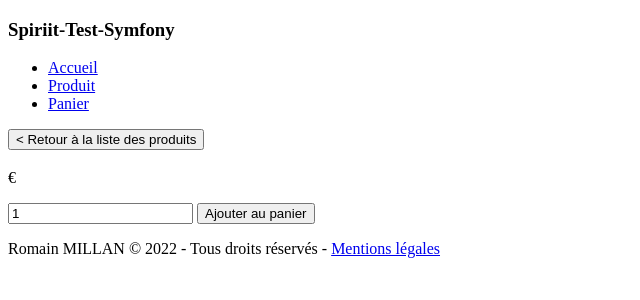
After one commit to RomainMILLAN-IUT-MTPSETE/Spiriit-SymfonyTest, a Symfony app: template templates/products/show.html.twig in a window 1280 px wide. The commit adds this page. Shown: the top 300 px of the page, without its empty margins (0-640 px from the left). Run offline with Twig, Linux system fonts and the light colour scheme; the template is opened without the code that fills it, so the values that code supplies are empty; some libraries are stand-ins or nearby versions.

Commit message:
Produits Détails

```diff
--- a/templates/products/list.html.twig
+++ b/templates/products/list.html.twig
@@ -12,7 +12,7 @@
                         <div class="card-body">
                             <p class="card-title">{{ product.name }}</p>
                             <p class="card-text">{{ product.description }}</p>
-                            <a href="#"><button class="btn btn-primary">Voir la fiche</button></a>
+                            <a href="{{ path('product_show', {'id': product.id}) }}"><button class="btn btn-primary">Voir la fiche</button></a>
                         </div>
                     </div>
                 </div>
--- /dev/null
+++ b/templates/products/show.html.twig
@@ -0,0 +1,24 @@
+{# templates/product/list #}
+{% extends 'base.html.twig' %}
+
+{% block content %}
+    <div class="product-show--container ms-5 mt-5">
+        <a href="{{ path('product_list') }}"><button class="btn btn-secondary"> < Retour à la liste des produits</button></a>
+        <div class="d-flex flex-row w-10 align-items-center justify-content-between">
+            <div>
+                <h3 class="mt-5 ms-3">{{ product.name }}</h3>
+                <p class="ms-5">{{ product.description }}</p>
+            </div>
+
+            <div class="h-auto mt-5 mb-0 pb-0 me-5 justify-content-end">
+                <p class="">{{ product.price }}€</p>
+                <form class="d-flex flex-column-reverse" action="#" method="post">
+                    <input type="number" name="nb_add" value="1" class="form-floating mb-3 mt-2">
+                    <input type="submit" value="Ajouter au panier" class="btn btn-primary">
+                </form>
+            </div>
+        </div>
+
+
+    </div>
+{% endblock %}
```
Also changed, not shown: src/Controller/ProductController.php (+17 -0 lines).
